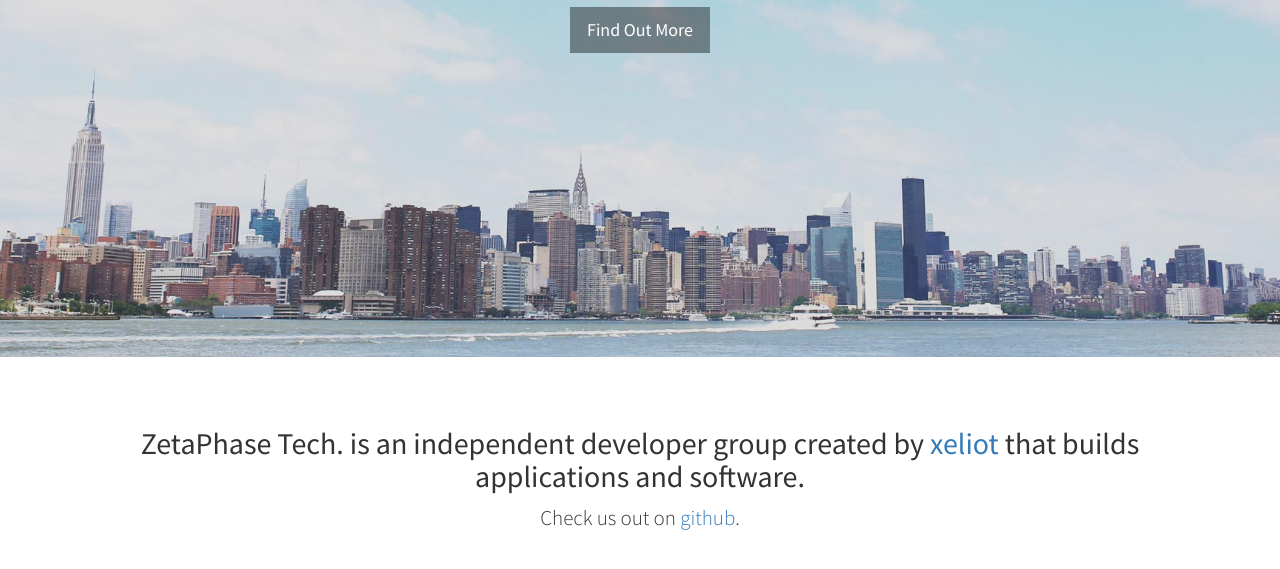
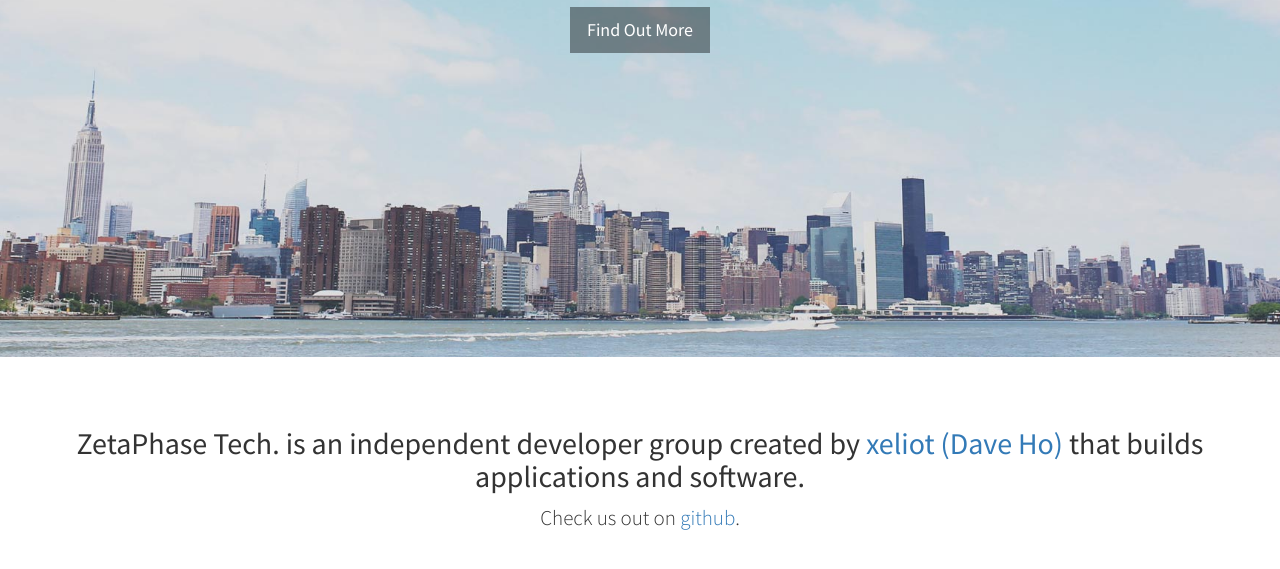
Before and after one commit to ZetaPhase/zetaphase.github.io, a plain HTML site: page index.html in a window 1280 px wide. Shown: the part 443-1012 px from the top of the page. Drawn offline with Linux system fonts and the light colour scheme.

Commit message:
changes to description

```diff
--- a/index.html
+++ b/index.html
@@ -73,7 +73,7 @@
         <div class="container">
             <div class="row">
                 <div class="col-lg-12 text-center">
-                    <h2>ZetaPhase Tech. is an independent developer group created by <a href="https://github.com/xeliot">xeliot</a> that builds applications and software.</h2>
+                    <h2>ZetaPhase Tech. is an independent developer group created by <a href="https://github.com/xeliot">xeliot (Dave Ho)</a> that builds applications and software.</h2>
                     <p class="lead">Check us out on <a target="_blank" href="https://github.com/ZetaPhase">github</a>.</p>
                 </div>
             </div>
```
